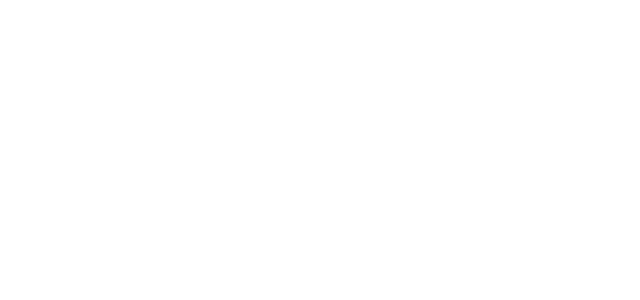
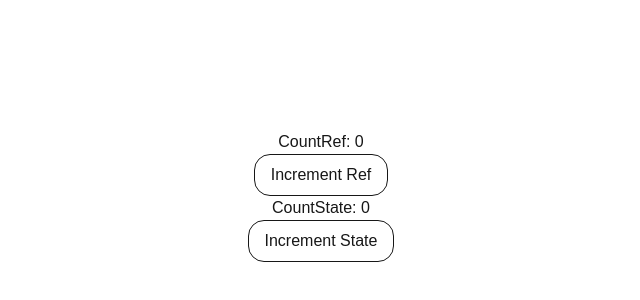
Before and after one commit to abhishekrathour07/Frontend-Interview, a Next.js app: page /question24 in a window 1280 px wide. Shown: the part 204-504 px from the top of the page, without its empty margins (319-959 px from the left). Built offline with nearby package versions, Linux system fonts and the light colour scheme.

Commit message:
userref conceptual question

```diff
--- a/app/question24/page.tsx
+++ b/app/question24/page.tsx
@@ -1,11 +1,21 @@
-import React from 'react'
+"use client"
+import React, { useState, useRef } from "react";
 
-const page = () => {
+export default function page() {
+  const countRef = useRef(0);
+  const [countState, setCountState] = useState(0);
+
   return (
-    <div>
+    <div className="flex flex-col h-screen justify-center items-center">
+      <p>CountRef: {countRef.current}</p>
 
+      <button className="px-4 py-2 border rounded-2xl" onClick={() => (countRef.current += 1)}>Increment Ref</button>
+
+      <p>CountState: {countState}</p>
+
+      <button className="px-4 py-2 border rounded-2xl" onClick={() => setCountState(countState + 1)}>
+        Increment State
+      </button>
     </div>
-  )
+  );
 }
-
-export default page
--- /dev/null
+++ b/components/cart/Home.tsx
@@ -0,0 +1,19 @@
+import { BaggageClaimIcon, Heart, HomeIcon } from 'lucide-react'
+import { useRouter } from 'next/navigation'
+import React from 'react'
+
+const Home = () => {
+    const router = useRouter()
+    return (
+        <div>
+            <div className='h-12 bg-blue-800 text-white'>
+                <p>Home <HomeIcon /></p>
+                <p>wishlist <Heart /></p>
+                <p>cart <BaggageClaimIcon /></p>
+
+            </div>
+        </div>
+    )
+}
+
+export default Home
```
Also changed, not shown: components/cart/Cart.tsx (added), components/cart/Wishlist.tsx (added), components/context/CartContext.ts (added).
